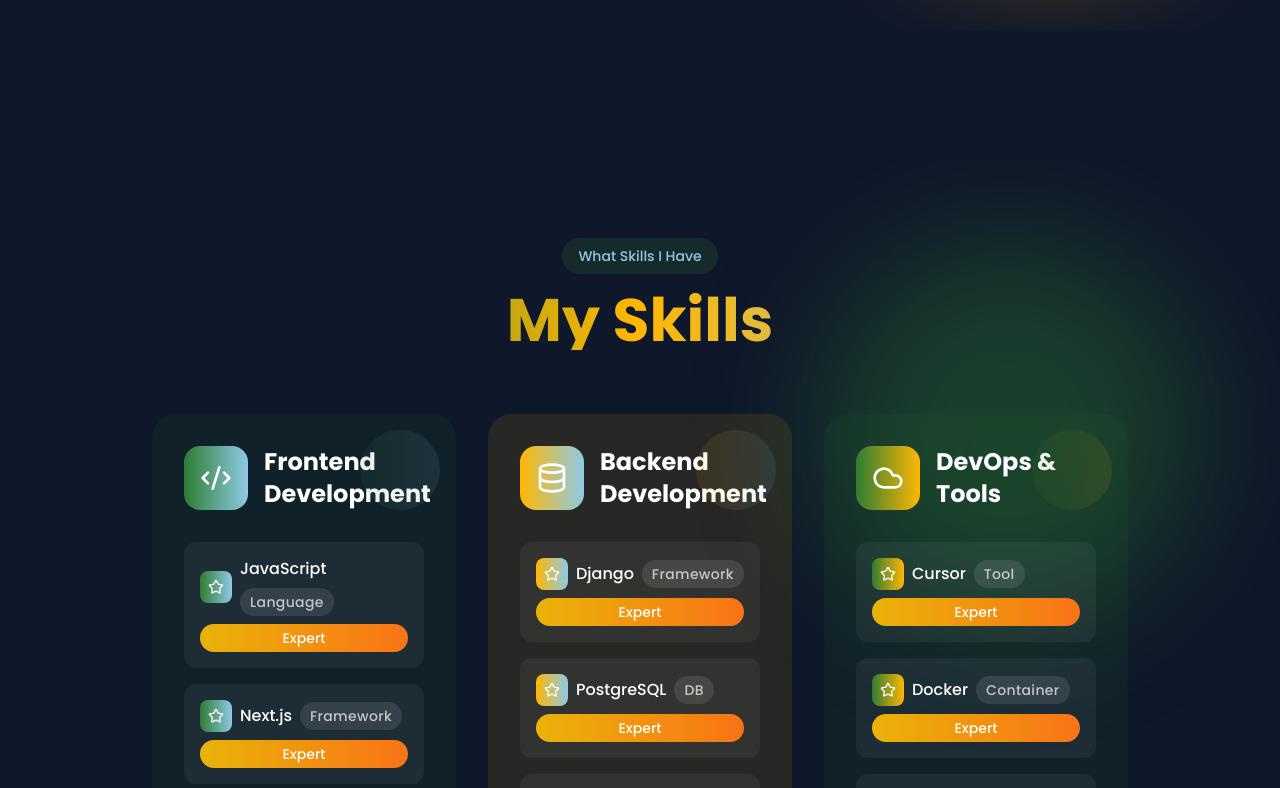
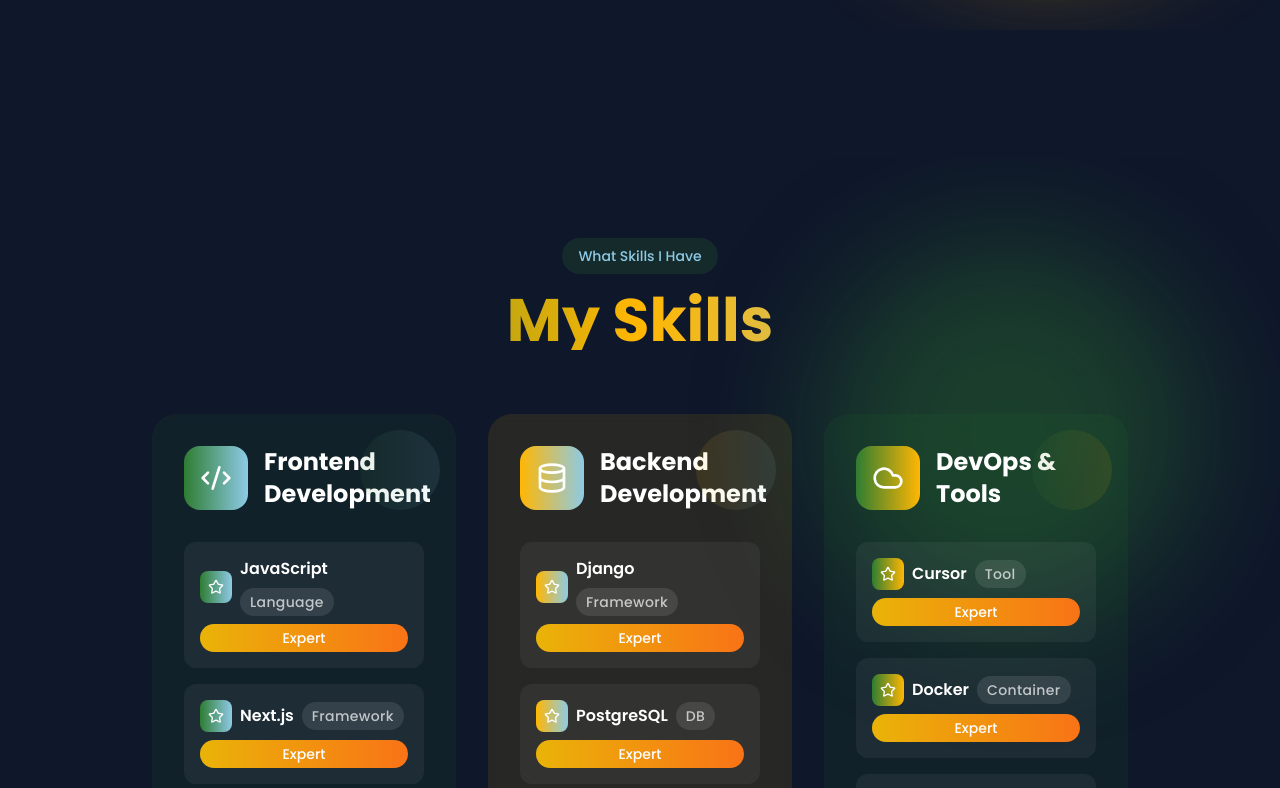
Before and after one commit to DevsimX/PerosonalWebsite, a Next.js app in the folder frontend/: page / in a window 1280 px wide. Shown: the part 2000-2788 px from the top of the page. Built offline with nearby package versions, Linux system fonts and the light colour scheme.

Commit message:
update typography

```diff
--- a/frontend/src/components/contact/Contact.tsx
+++ b/frontend/src/components/contact/Contact.tsx
@@ -134,7 +134,7 @@
                     >
                       {method.title}
                     </h3>
-                    <p className="text-gray-300 font-medium mb-1">{method.value}</p>
+                    <p className="text-gray-300 font-semibold mb-1">{method.value}</p>
                     <p className="text-gray-400 text-sm mb-4">{method.description}</p>
                     <motion.a
                       href={method.href}
--- a/frontend/src/components/skills/Skills.tsx
+++ b/frontend/src/components/skills/Skills.tsx
@@ -189,7 +189,7 @@
                           <skill.icon className="w-3.5 h-3.5 sm:w-4 sm:h-4 md:w-3.5 md:h-3.5 lg:w-4 lg:h-4 text-white flex-shrink-0" />
                         </motion.div>
                         <div className="flex items-center gap-2 min-w-0 flex-wrap">
-                          <span className="text-white text-base font-medium leading-snug">
+                          <span className="text-white text-base font-semibold leading-snug">
                             {skill.name}
                           </span>
                           <span className="px-2.5 py-1 rounded-full text-sm font-medium tracking-wide bg-white/10 text-white/70 border border-white/10">
```
